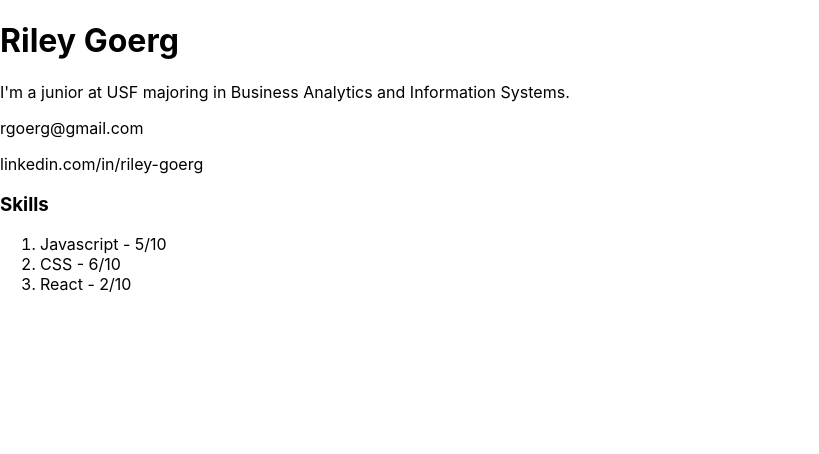
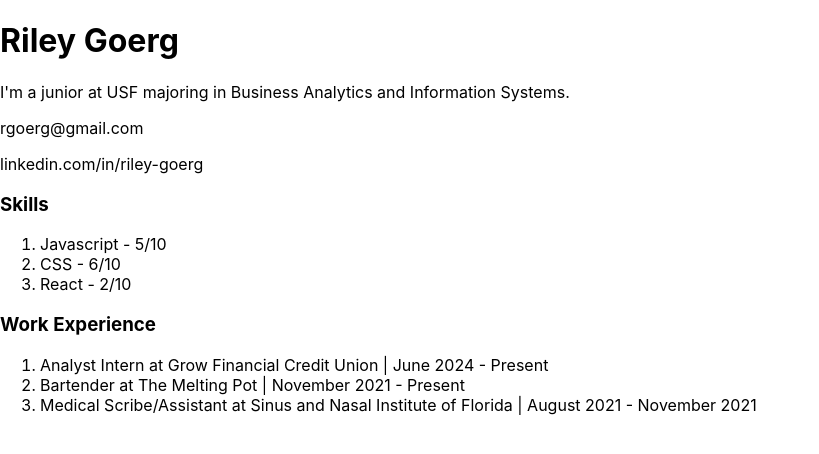
Before and after one commit to rileygoerg/Coding_Challenge_15, a React (Create React App) app in the folder my-app/: page / in a window 1280 px wide. Shown: the top 454 px of the page, without its empty margins (0-819 px from the left). Built offline with nearby package versions, Linux system fonts and the light colour scheme.

Commit message:
Create experience section with reusable components.

```diff
--- a/my-app/src/App.js
+++ b/my-app/src/App.js
@@ -6,6 +6,11 @@
     {name:"Javascript", proficiency:'5/10'},
     {name:"CSS", proficiency:"6/10"},
     {name:"React", proficiency:"2/10"},
+  ];
+  const experience = [
+    {role: "Analyst Intern", company:"Grow Financial Credit Union", tenure:"June 2024 - Present"},
+    {role: "Bartender", company:"The Melting Pot", tenure:"November 2021 - Present"},
+    {role: "Medical Scribe/Assistant", company:"Sinus and Nasal Institute of Florida", tenure:"August 2021 - November 2021"}
   ];
   return (
   <div>
@@ -23,7 +28,14 @@
         ))}
       </ol>
     </section>
-
+    <section>
+      <h3>Work Experience</h3>
+      <ol>
+        {experience.map(experience=>(
+          <li>{experience.role} at {experience.company} | {experience.tenure}</li>
+        ))}
+      </ol>
+    </section>
   </div>
   );
 }
```
